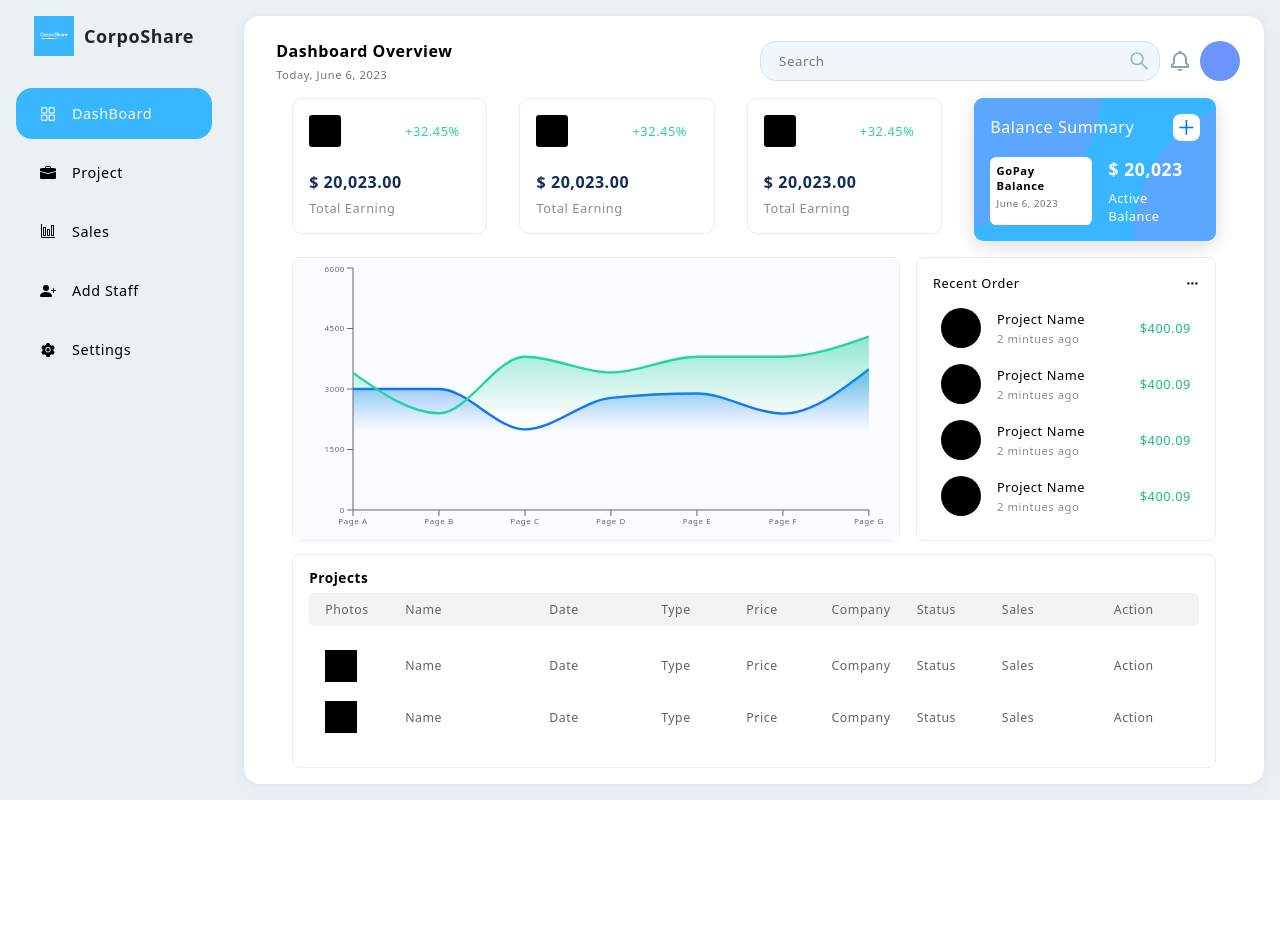
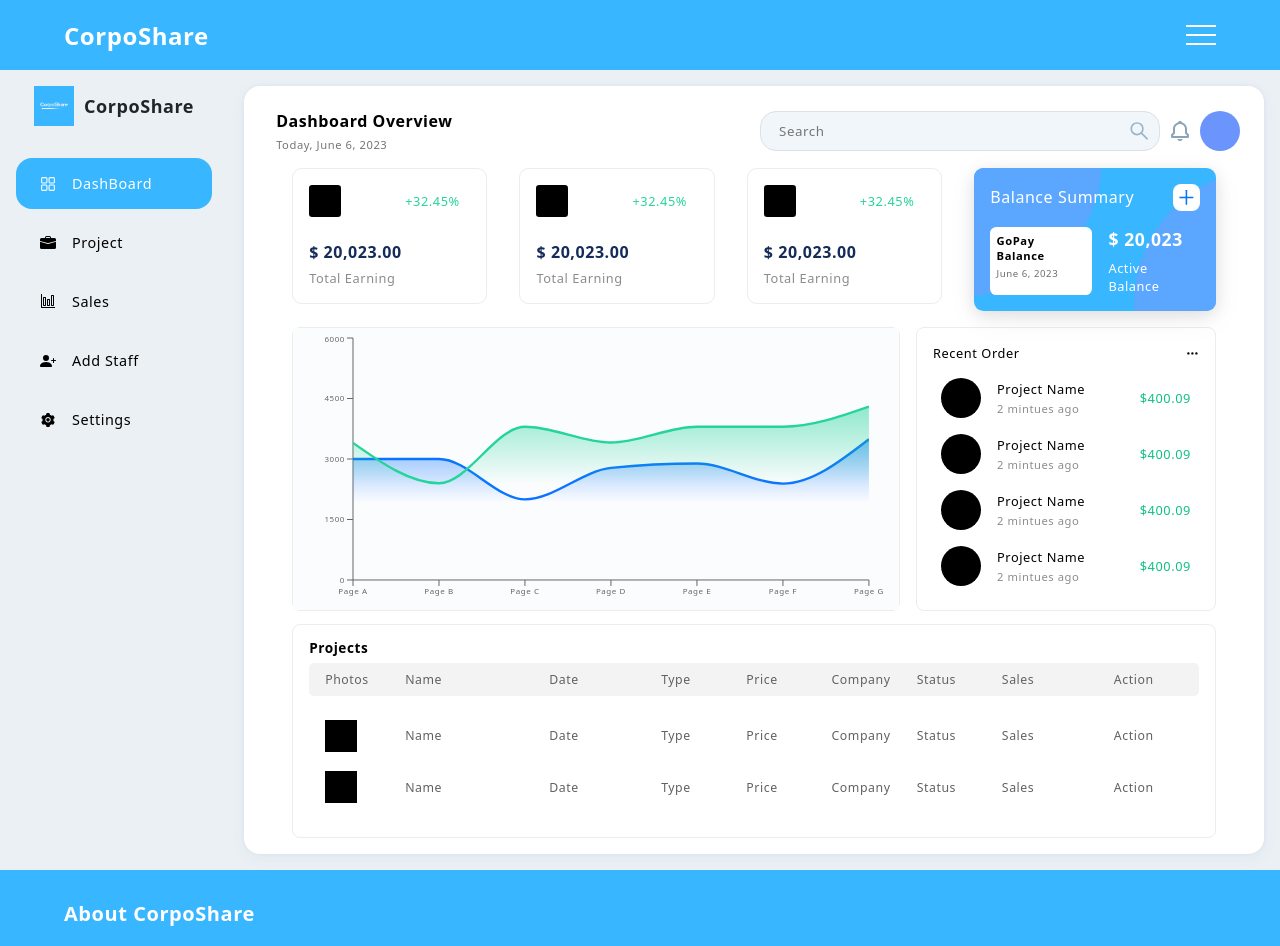
Before and after one commit to MisraSwarup45/corposhare-old, a React (Create React App) app: page /admin-dashBoard in a window 1280 px wide. Shown: the top 946 px of the page. Before the commit the page ends 800 px from the top, so only its background shows below. Built offline with nearby package versions, Linux system fonts and the light colour scheme.

Commit message:
update on dashboard

```diff
--- a/public/index.html
+++ b/public/index.html
@@ -24,7 +24,7 @@
       work correctly both with client-side routing and a non-root public URL.
       Learn how to configure a non-root public URL by running `npm run build`.
     -->
-    <title>React App</title>
+    <title>CorpoShare</title>
   </head>
   <body>
     <noscript>You need to enable JavaScript to run this app.</noscript>
--- a/src/companyform/DashBoard.jsx
+++ b/src/companyform/DashBoard.jsx
@@ -8,6 +8,8 @@ import HomeDashboard from "./HomeDashBoard";
 import AddEmp from "./AddEmp"
 import AddProject from "./AddProject.jsx"
 import Logo from '../img/CorposLogo.png';
+import Navbar from "./Navbar";
+import Footer from "./Footer";
 
 
 export default function DashBoard(){
@@ -15,6 +17,7 @@ export default function DashBoard(){
     const [active, setactive] = useState(1);
 
     return (<>
+        <Navbar />
         <div className="main_DashBoard">
                 <div className="sideBar">
                     <a href="/" className="logo">
@@ -44,6 +47,6 @@ export default function DashBoard(){
                     </div>
                 </div>
         </div>
-
+        <Footer />
     </>)
 }
```
Also changed, not shown: src/companyform/ProjectDetails.jsx (indentation only).
